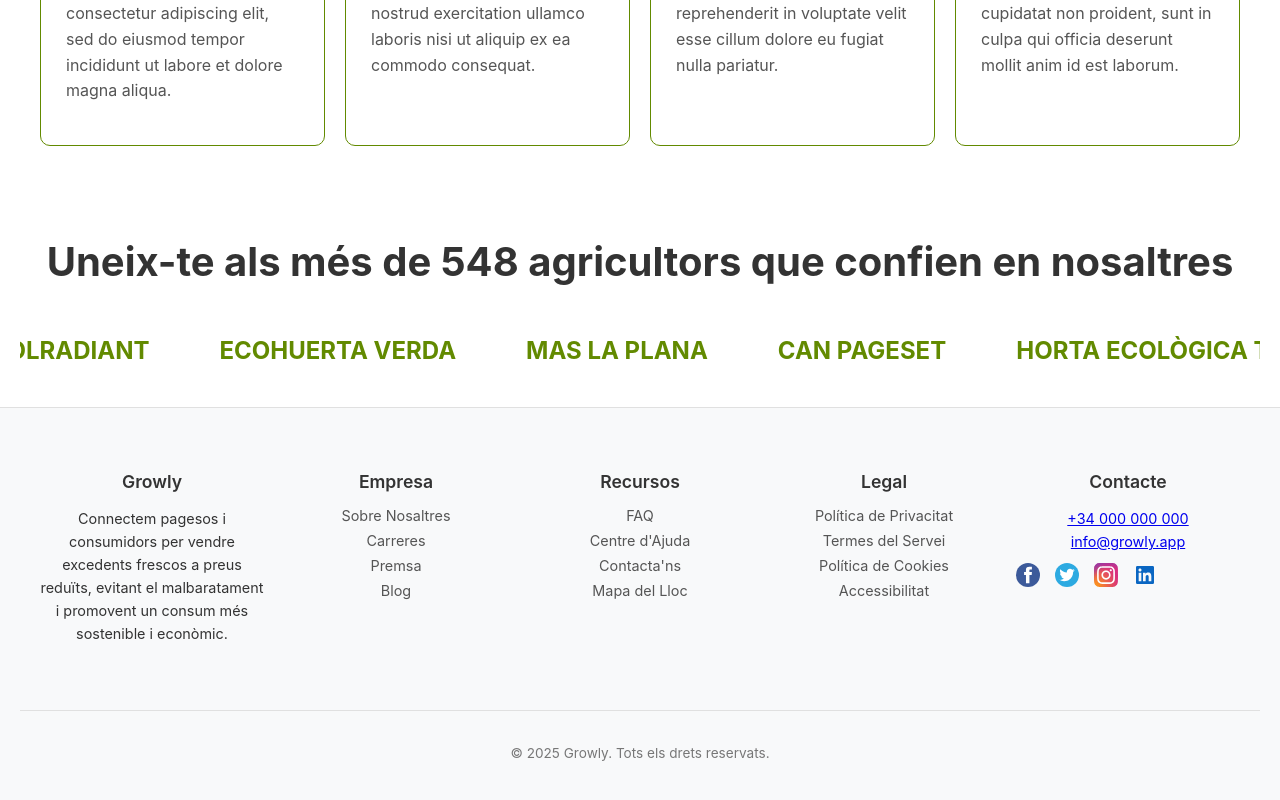
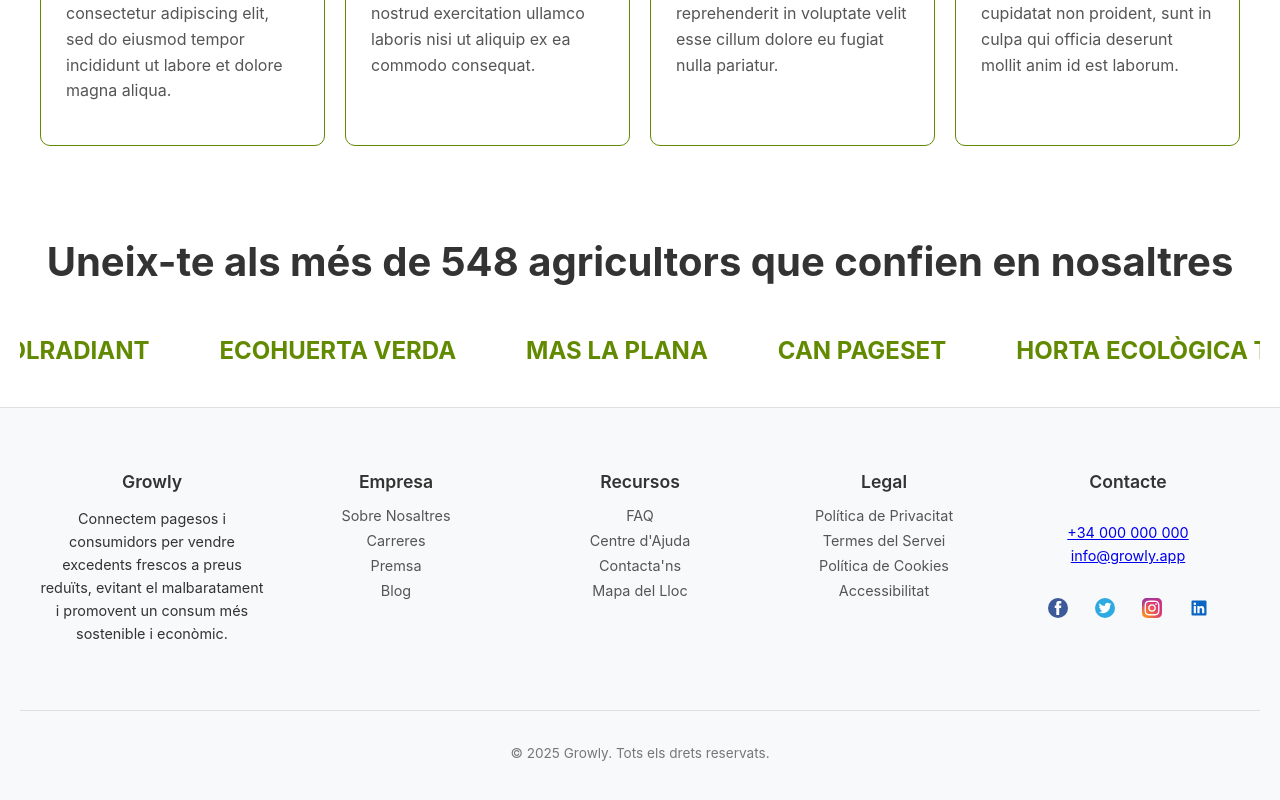
Before and after one commit to jaanque/growly, a React (Create React App) app: page / in a window 1280 px wide. Shown: the part 2727-3527 px from the top of the page. Built offline with nearby package versions, Linux system fonts and the light colour scheme.

Commit message:
UPDATE // Footer

```diff
--- a/src/components/about/About.js
+++ b/src/components/about/About.js
@@ -23,6 +23,7 @@ function About() {
           Duis aute irure dolor in reprehenderit in voluptate velit esse cillum dolore eu fugiat nulla pariatur.
           Excepteur sint occaecat cupidatat non proident, sunt in culpa qui officia deserunt mollit anim id est laborum.
         </p>
+        <br />
         <button className="App-button">Descobreix Growly</button>
       </div>
     </div>
--- a/src/components/footer/Footer.css
+++ b/src/components/footer/Footer.css
@@ -21,6 +21,13 @@
   flex: 1; /* Allow columns to grow */
   min-width: 200px; /* Minimum width for columns before wrapping */
   margin-bottom: 20px; /* Space below columns on mobile */
+}
+
+.footer-column.contact-column {
+  display: flex;
+  flex-direction: column;
+  align-items: center; /* Center everything in the contact column */
+  text-align: center;
 }
 
 .footer-column p {
@@ -63,7 +70,9 @@
 .footer-social-icons {
   display: flex;
   gap: 15px; /* Space between icons */
-  margin-top: 10px; /* Add some space above social icons if they follow text */
+  margin-top: 15px; /* Add some space above social icons */
+  align-items: center; /* Vertical alignment */
+  justify-content: center; /* Center the icons horizontally */
 }
 
 .footer-social-icons a {
@@ -72,16 +81,21 @@
   display: inline-flex; /* Helps with alignment and sizing */
   align-items: center;
   justify-content: center;
-}
-
-.footer-social-icons a svg {
-  width: 24px; /* Adjust size as needed */
-  height: 24px; /* Adjust size as needed */
-  fill: currentColor; /* Inherits color from <a> tag */
+  width: 32px; /* Fixed width for consistent sizing */
+  height: 32px; /* Fixed height for consistent sizing */
+  border-radius: 50%; /* Optional: makes icons circular */
+  transition: all 0.3s ease;
 }
 
 .footer-social-icons a:hover {
   color: #628B00; /* Icon hover color */
+  background-color: rgba(98, 139, 0, 0.1); /* Optional: subtle background on hover */
+}
+
+.footer-social-icons a svg {
+  width: 20px; /* Consistent icon size */
+  height: 20px; /* Consistent icon size */
+  fill: currentColor; /* Inherits color from <a> tag */
 }
 
 .footer-bottom {
@@ -104,10 +118,13 @@
   .footer-column {
     min-width: 100%; /* Full width for columns on mobile */
     margin-bottom: 30px;
+    display: flex;
+    flex-direction: column;
     align-items: center; /* Center content of columns on mobile */
   }
 
   .footer-social-icons {
     justify-content: center; /* Center social icons on mobile */
+    margin-top: 20px;
   }
 }
```
